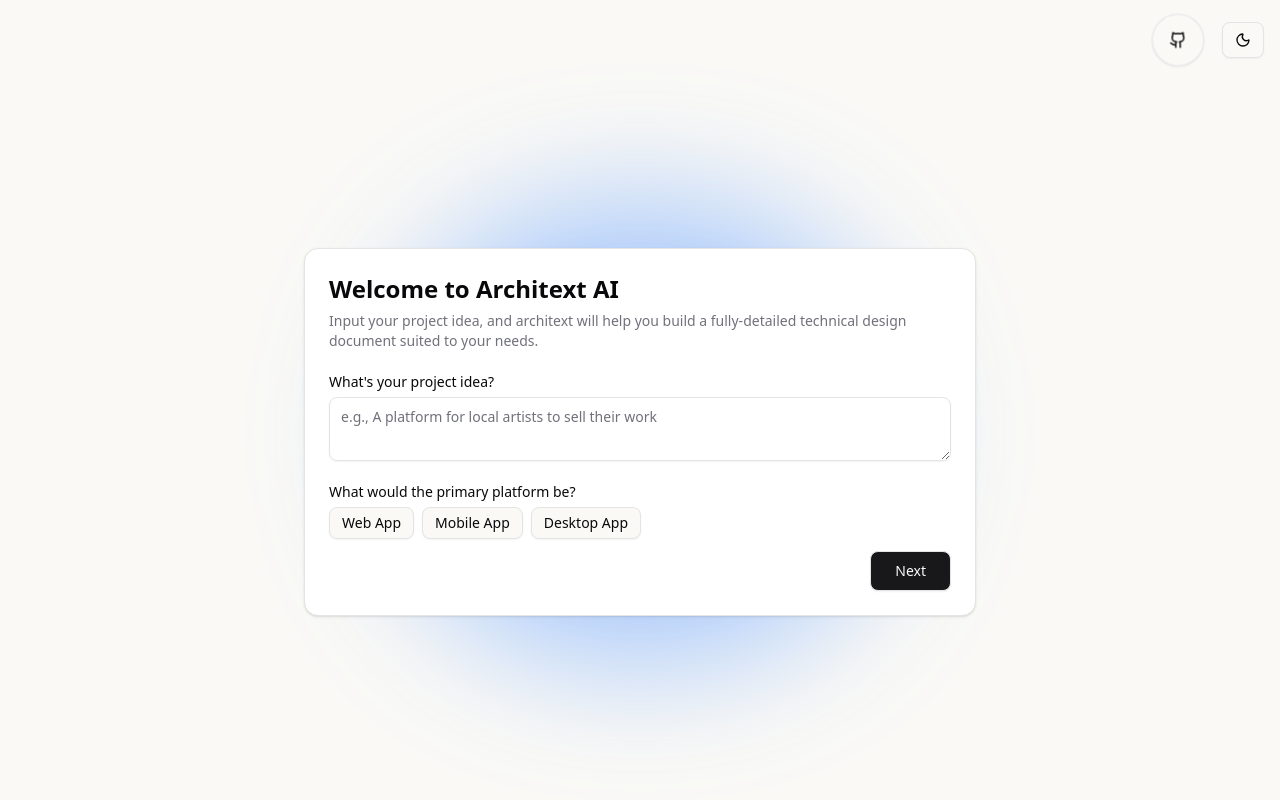
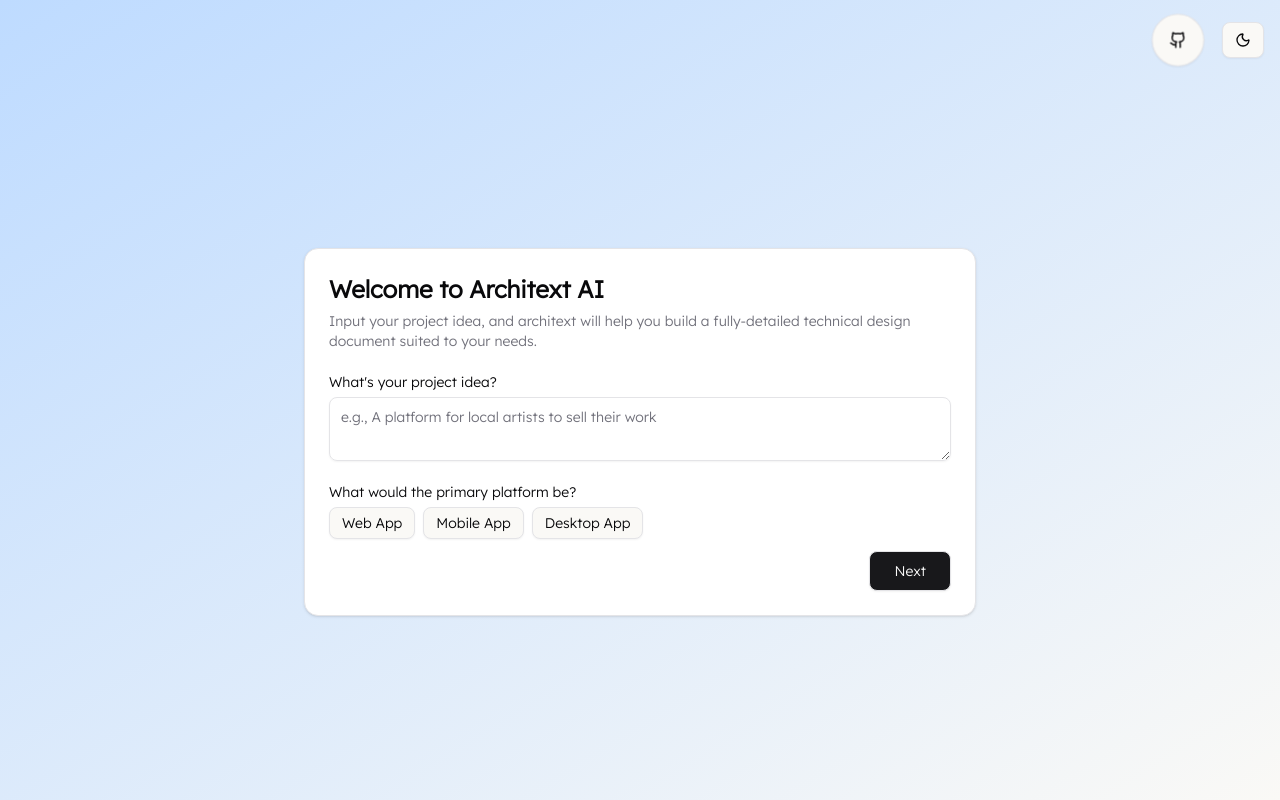
Before and after one commit to brandoncintron/architext-ai, a Next.js app: page / in a window 1280 px wide. Built offline with nearby package versions, Linux system fonts and the light colour scheme.

Commit message:
Modified font to different style

```diff
--- a/src/app/layout.tsx
+++ b/src/app/layout.tsx
@@ -1,14 +1,15 @@
 import type { Metadata } from "next";
-import { Open_Sans } from "next/font/google";
+import { Lexend } from "next/font/google";
 
 import "./globals.css";
 
 import { Toaster } from "@/components/ui/sonner";
 import { ThemeProvider } from "@/components/ui/theme-provider";
 
-const openSans = Open_Sans({
-  variable: "--font-open-sans",
+const lexend = Lexend({
+  variable: "--font-lexend",
   subsets: ["latin"],
+  weight: ["200", "300"],
 });
 
 export const metadata: Metadata = {
@@ -25,9 +26,9 @@ export default function RootLayout({
   return (
     <html lang="en" suppressHydrationWarning>
       <body
-        className={`${openSans.variable} antialiased bg-background text-foreground`}
+        className={`${lexend.className} antialiased bg-background text-foreground`}
       >
-        <main className="flex h-screen flex-col overflow-x-hidden">
+        <main className="flex h-screen flex-col overflow-x-hidden dark:bg-gradient-to-br dark:from-gray-900 dark:to-black bg-gradient-to-br from-blue-200 to-background">
           <ThemeProvider
             attribute="class"
             defaultTheme="system"
```
